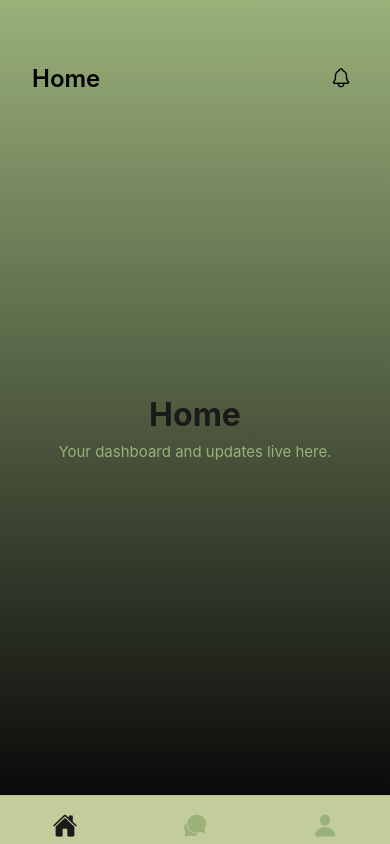
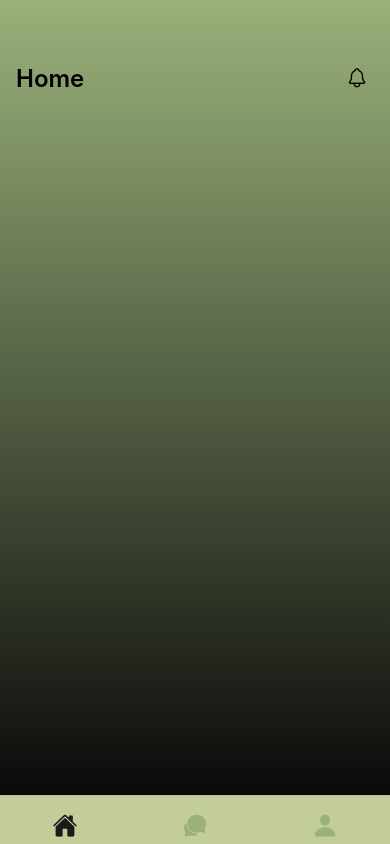
Before and after one commit to avserver-16/dwaar-frontend, a React Native app: screen /Main in a window 390 px wide. Built offline with nearby package versions, Linux system fonts and the light colour scheme.

Commit message:
feat: added chats secion

```diff
--- /dev/null
+++ b/src/Molecules/Chats.tsx
@@ -0,0 +1,144 @@
+import React from "react";
+import {
+  View,
+  Text,
+  StyleSheet,
+  TouchableOpacity,
+  ViewStyle,
+  TextStyle,
+} from "react-native";
+import { Ionicons } from "@expo/vector-icons";
+
+interface OptionsProps {
+  title: string;
+  subtitle?: string;
+
+  iconName: keyof typeof Ionicons.glyphMap;
+
+  subTag?: string;
+
+  onPress?: () => void;
+
+  // 🎨 Custom styles
+  containerStyle?: ViewStyle;
+  titleStyle?: TextStyle;
+  subtitleStyle?: TextStyle;
+  iconColor?: string;
+  subTagStyle?: TextStyle;
+}
+
+const Options: React.FC<OptionsProps> = ({
+  title,
+  subtitle,
+  iconName,
+  subTag,
+  onPress,
+
+  containerStyle,
+  titleStyle,
+  subtitleStyle,
+  iconColor = "#000",
+  subTagStyle,
+}) => {
+  return (
+    <TouchableOpacity
+      style={[styles.container, containerStyle]}
+      activeOpacity={0.8}
+      onPress={onPress}
+    >
+      {/* LEFT */}
+      <View style={styles.left}>
+        <View style={styles.profileContainerWrapper}>
+        <View style={styles.profileContainer}>
+            <Ionicons name="person" size={40} color="gray"  style={styles.profileIcon}/>
+        </View>
+        <Text style={[styles.title, titleStyle]}>{title}</Text>
+        </View>
+        {subtitle && (
+          <Text style={[styles.subtitle, subtitleStyle]}>
+            {subtitle}
+          </Text>
+        )}
+      </View>
+
+      {/* RIGHT */}
+      <View style={styles.right}>
+        {subTag && (
+          <Text style={[styles.subTag, subTagStyle]}>
+            {subTag}
+          </Text>
+        )}
+
+        <Ionicons name={iconName} size={20} color={iconColor} />
+      </View>
+    </TouchableOpacity>
+  );
+};
+
+export default Options;
+const styles = StyleSheet.create({
+    container: {
+      width: "100%",
+      paddingVertical: 16,
+    //   paddingHorizontal: 16,
+      flexDirection: "row",
+      alignItems: "center",
+      justifyContent: "space-between",
+      borderBottomWidth: 0.3,
+      borderBottomColor: "#000000",
+      marginBottom:18,
+      borderRadius:2
+    },
+
+    left: {
+      flexDirection: "column",
+      gap: 4,
+      flex: 1,
+    },
+
+    right: {
+      flexDirection: "row",
+      alignItems: "center",
+      gap: 8,
+    },
+
+    title: {
+      fontSize: 16,
+      fontWeight: "500",
+      color: "#000",
+      top:-8
+    },
+
+    subtitle: {
+      fontSize: 13,
+      color: "#666",
+    },
+
+    subTag: {
+      fontSize: 12,
+      color: "#888",
+    },
+    profileContainerWrapper: {
+      flexDirection: "row",
+      alignItems: "center",
+      gap: 8,
+    },
+    profileContainer: {
+      height: 40,
+      width: 40,
+      borderRadius: 20,
+      backgroundColor: "#9AB17A",
+      overflow:"hidden",
+      justifyContent: "center",
+      alignItems: "center",
+    //   borderWidth:1,
+    //   borderColor:"#000",
+    },
+    profileIcon: {
+      position:"absolute",
+      top:4,
+      left:0,
+      right:0,
+      bottom:0,
+    },
+  });
--- a/src/Molecules/Header.tsx
+++ b/src/Molecules/Header.tsx
@@ -74,7 +74,7 @@ const styles = StyleSheet.create({
         flexDirection: "row",
         alignItems: "center",
         justifyContent: "space-between",
-        paddingHorizontal: 16,
+        paddingHorizontal: 0,
         top:32
     },
 
--- a/src/app/chat/ChatScreen.tsx
+++ b/src/app/chat/ChatScreen.tsx
@@ -2,14 +2,18 @@ import React from "react";
 import { StyleSheet, Text, View } from "react-native";
 import GradientBackground from "../../../styles/Background";
 import Header from "../../Molecules/Header";
+import Chats from "../../Molecules/Chats";
 
 const ChatScreen = () => {
   return (
     <GradientBackground>
-      <Header title="Inbox" showNotification={true} />
+      <Header title="Inbox" showNotification={true} showSearch={true} />
       <View style={styles.center}>
-        <Text style={styles.title}>Chat</Text>
-        <Text style={styles.subtitle}>Messages and conversations will appear here.</Text>
+       <Chats title="Delivery Guy - Avish (1)" iconName="time-outline" subtitle="Hello, how are you?" subtitleStyle={styles.subtitle} />
+       <Chats title="Delivery Boy - Gukesh (2)" iconName="checkmark-outline" subtitle="Hello, how are you?" subtitleStyle={styles.subtitle} />
+       <Chats title="Delivery Boy - Raghavendra (3)" iconName="checkmark-outline" subtitle="Hello, how are you?" subtitleStyle={styles.subtitle} />
+       <Chats title="Delivery Boy - Somnath (4)" iconName="checkmark-outline" subtitle="Hello, how are you?" subtitleStyle={styles.subtitle} />
+       <Chats title="Delivery Boy - Kashish (5)" iconName="checkmark-outline" subtitle="Hello, how are you?" subtitleStyle={styles.subtitle} />
       </View>
     </GradientBackground>
   );
@@ -17,21 +21,24 @@ const ChatScreen = () => {
 
 const styles = StyleSheet.create({
   center: {
-    flex: 1,
-    justifyContent: "center",
+    // flex: 1,
+    paddingHorizontal: 4,
+    marginTop:64,
     alignItems: "center",
-    paddingHorizontal: 24,
+
   },
   title: {
     fontSize: 32,
     fontWeight: "700",
     color: "#1a1a1a",
-    marginBottom: 8,
+    // marginBottom: 8,
   },
   subtitle: {
-    fontSize: 15,
+    fontSize: 12,
     color: "#9AB17A",
-    textAlign: "center",
+    // textAlign: "center",
+    left:48,
+    top:-16
   },
 });
 
--- a/src/app/home/HomeScreen.tsx
+++ b/src/app/home/HomeScreen.tsx
@@ -8,8 +8,7 @@ const HomeScreen = () => {
     <GradientBackground>
       <Header title="Home" showNotification={true} />
       <View style={styles.center}>
-        <Text style={styles.title}>Home</Text>
-        <Text style={styles.subtitle}>Your dashboard and updates live here.</Text>
+
       </View>
     </GradientBackground>
   );
```
